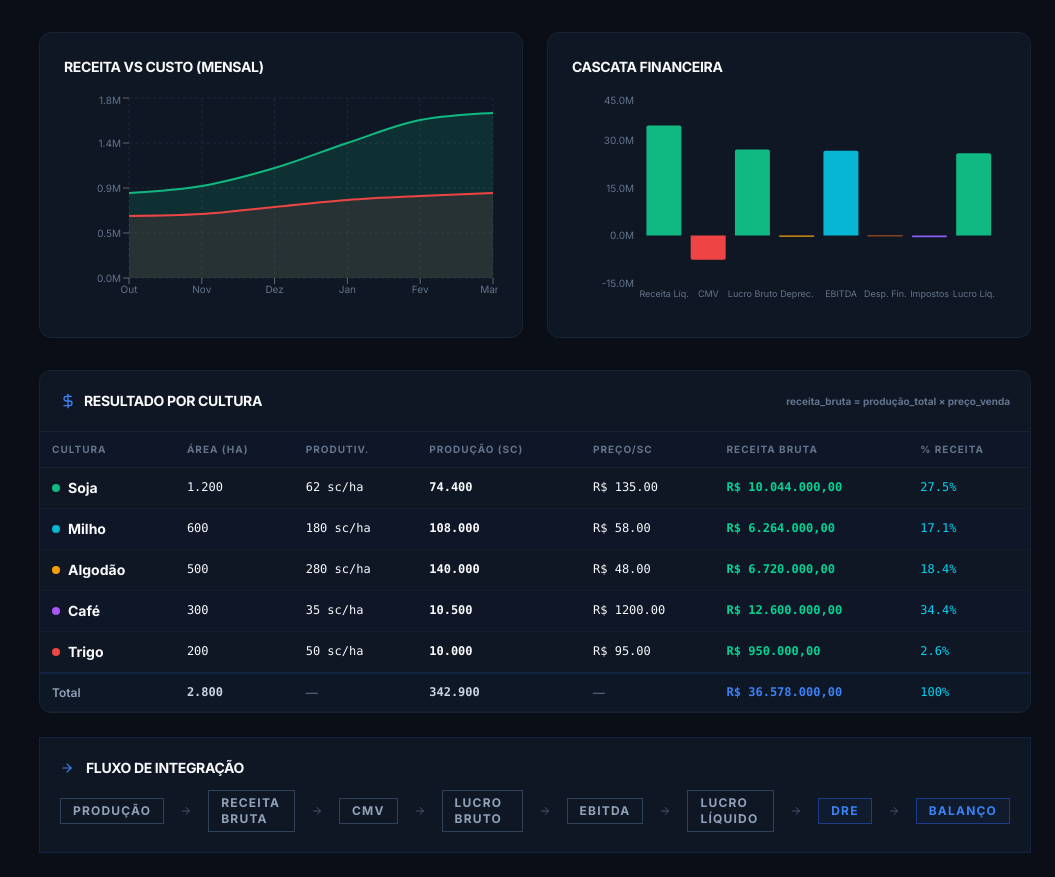
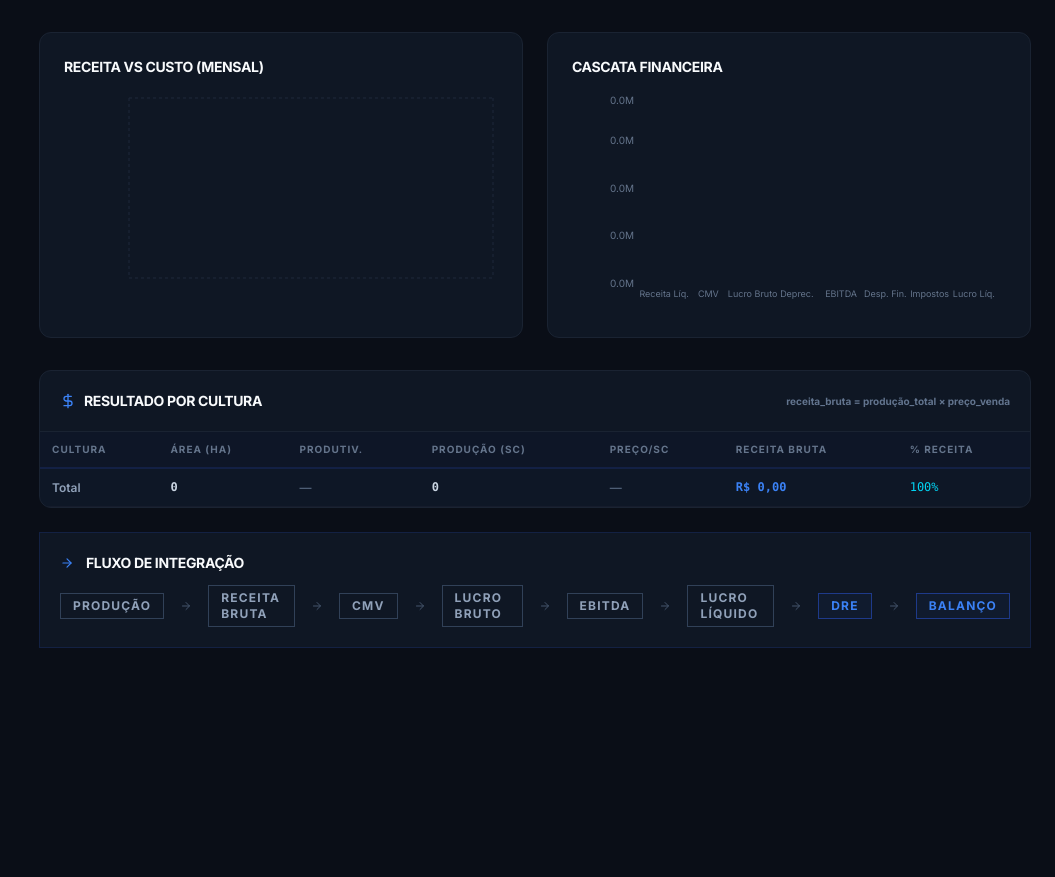
Before and after one commit to Ebwolff/grabal, a Next.js app in the folder frontend/: page /consolidation in a window 1280 px wide. Shown: the part 934-1811 px from the top of the page, without its empty margins (225-1280 px from the left). After the commit the page ends 1606 px from the top, so only its background shows below. Built offline with nearby package versions, Linux system fonts and the light colour scheme.

Commit message:
feat: remove all mock/fictitious data from pages - clean slate for production

```diff
--- a/frontend/src/app/consolidation/page.tsx
+++ b/frontend/src/app/consolidation/page.tsx
@@ -15,33 +15,20 @@ import {
   AreaChart, Area, CartesianGrid, PieChart, Pie, Cell as PieCell
 } from 'recharts';
 
-// Simulated consolidated data from all modules
-const productionData = [
-  { cultura: 'Soja', area: 1200, produtividade: 62, precoVenda: 135 },
-  { cultura: 'Milho', area: 600, produtividade: 180, precoVenda: 58 },
-  { cultura: 'Algodão', area: 500, produtividade: 280, precoVenda: 48 },
-  { cultura: 'Café', area: 300, produtividade: 35, precoVenda: 1200 },
-  { cultura: 'Trigo', area: 200, produtividade: 50, precoVenda: 95 },
-];
+// Data will come from Supabase
+const productionData: Array<{ cultura: string; area: number; produtividade: number; precoVenda: number }> = [];
 
 const cmvComponents = {
-  insumos: 3093180, servicos: 1543000, maoDeObra: 891480,
-  armazenagem: 910000, despesas: 575800, consultoria: 124500, frete: 485000,
+  insumos: 0, servicos: 0, maoDeObra: 0,
+  armazenagem: 0, despesas: 0, consultoria: 0, frete: 0,
 };
 const cmvTotal = Object.values(cmvComponents).reduce((s, v) => s + v, 0);
 
-const depreciation = 380000;
-const financialExpenses = 245000;
-const taxes = 520000;
+const depreciation = 0;
+const financialExpenses = 0;
+const taxes = 0;
 
-const monthlyData = [
-  { mes: 'Out', receita: 850000, custo: 620000 },
-  { mes: 'Nov', receita: 920000, custo: 640000 },
-  { mes: 'Dez', receita: 1100000, custo: 710000 },
-  { mes: 'Jan', receita: 1350000, custo: 780000 },
-  { mes: 'Fev', receita: 1580000, custo: 820000 },
-  { mes: 'Mar', receita: 1650000, custo: 850000 },
-];
+const monthlyData: Array<{ mes: string; receita: number; custo: number }> = [];
 
 const cultureColors = ['#10b981', '#06b6d4', '#f59e0b', '#a855f7', '#ef4444'];
 
--- a/frontend/src/app/cpr/page.tsx
+++ b/frontend/src/app/cpr/page.tsx
@@ -49,16 +49,7 @@ function riskLevel(pct: number): { label: string; color: string; icon: typeof Sh
   return { label: 'Crítico', color: '#ef4444', icon: AlertCircle };
 }
 
-const initialData: CPR[] = [
-  { id: '1', cultura: 'Soja', volumeComprometido: 40000, unidade: 'sc', valor: 5400000, vencimento: '2025-09', comprador: 'Cargill', status: 'vigente' },
-  { id: '2', cultura: 'Soja', volumeComprometido: 15000, unidade: 'sc', valor: 2025000, vencimento: '2025-06', comprador: 'Bunge', status: 'proximo' },
-  { id: '3', cultura: 'Milho', volumeComprometido: 60000, unidade: 'sc', valor: 3480000, vencimento: '2025-08', comprador: 'ADM', status: 'vigente' },
-  { id: '4', cultura: 'Milho', volumeComprometido: 20000, unidade: 'sc', valor: 1160000, vencimento: '2025-04', comprador: 'Dreyfus', status: 'proximo' },
-  { id: '5', cultura: 'Algodão', volumeComprometido: 4000, unidade: 'fardos', valor: 4800000, vencimento: '2026-01', comprador: 'Olam Agri', status: 'vigente' },
-  { id: '6', cultura: 'Café', volumeComprometido: 3500, unidade: 'sc', valor: 4200000, vencimento: '2025-11', comprador: 'Nestlé', status: 'vigente' },
-  { id: '7', cultura: 'Trigo', volumeComprometido: 5000, unidade: 'sc', valor: 475000, vencimento: '2025-03', comprador: 'Bunge', status: 'vencida' },
-  { id: '8', cultura: 'Soja', volumeComprometido: 10000, unidade: 'sc', valor: 1350000, vencimento: '2024-12', comprador: 'Amaggi', status: 'liquidada' },
-];
+const initialData: CPR[] = [];
 
 function gerarId() { return Math.random().toString(36).substring(2, 9); }
 
--- a/frontend/src/app/page.tsx
+++ b/frontend/src/app/page.tsx
@@ -8,15 +8,7 @@ import { cn } from '@/lib/utils';
 import { ShieldCheck, TrendingUp, DollarSign, LandPlot, ArrowRight } from 'lucide-react';
 import { motion } from 'framer-motion';
 
-const cashFlowData = [
-  { name: 'Jan', receita: 4000000, custos: 2400000 },
-  { name: 'Fev', receita: 3000000, custos: 1398000 },
-  { name: 'Mar', receita: 2000000, custos: 2800000 },
-  { name: 'Abr', receita: 2780000, custos: 3908000 },
-  { name: 'Mai', receita: 1890000, custos: 1800000 },
-  { name: 'Jun', receita: 2390000, custos: 1800000 },
-  { name: 'Jul', receita: 3490000, custos: 2300000 },
-];
+const cashFlowData: Array<{ name: string; receita: number; custos: number }> = [];
 
 export default function Dashboard() {
   return (
--- a/frontend/src/app/producers/page.tsx
+++ b/frontend/src/app/producers/page.tsx
@@ -8,12 +8,7 @@ import { cn } from '@/lib/utils';
 import { Plus, Search, Filter, MoreVertical, Edit2, Trash2 } from 'lucide-react';
 import { motion } from 'framer-motion';
 
-const producers = [
-  { id: 1, name: 'João Silva', doc: '123.456.789-00', city: 'Sorriso', state: 'MT', rating: 'A+', farms: 3 },
-  { id: 2, name: 'Fazenda Rio Doce S/A', doc: '00.123.456/0001-99', city: 'Rio Verde', state: 'GO', rating: 'B-', farms: 12 },
-  { id: 3, name: 'Carlos Agronegócios', doc: '321.654.987-11', city: 'Uberlândia', state: 'MG', rating: 'A', farms: 5 },
-  { id: 4, name: 'Ana Pereira', doc: '987.654.321-22', city: 'Cascavel', state: 'PR', rating: 'C', farms: 2 },
-];
+const producers: Array<{ id: number; name: string; doc: string; city: string; state: string; rating: string; farms: number }> = [];
 
 export default function ProducersPage() {
   const { isPrivate } = usePrivacy();
--- a/frontend/src/app/production/page.tsx
+++ b/frontend/src/app/production/page.tsx
@@ -13,6 +13,7 @@ import {
 } from 'lucide-react';
 import { motion, AnimatePresence } from 'framer-motion';
 import { BarChart, Bar, XAxis, YAxis, Tooltip, ResponsiveContainer, CartesianGrid, Cell } from 'recharts';
+import { createClient } from '@/lib/supabase/client';
 
 interface ProducaoItem {
   id: string;
@@ -25,19 +26,6 @@ interface ProducaoItem {
   produtor: string;
   status: 'colhido' | 'em_campo' | 'planejado';
 }
-
-const mockData: ProducaoItem[] = [
-  { id: '1', safra: '2024/25', cultura: 'Soja', areaPlantada: 800, produtividade: 62, producaoTotal: 49600, fazenda: 'Fazenda São João', produtor: 'João Silva', status: 'em_campo' },
-  { id: '2', safra: '2024/25', cultura: 'Milho', areaPlantada: 400, produtividade: 180, producaoTotal: 72000, fazenda: 'Fazenda São João', produtor: 'João Silva', status: 'em_campo' },
-  { id: '3', safra: '2024/25', cultura: 'Algodão', areaPlantada: 1200, produtividade: 280, producaoTotal: 336000, fazenda: 'Fazenda Rio Doce', produtor: 'Fazenda Rio Doce S/A', status: 'planejado' },
-  { id: '4', safra: '2024/25', cultura: 'Soja', areaPlantada: 2100, produtividade: 58, producaoTotal: 121800, fazenda: 'Fazenda Rio Doce', produtor: 'Fazenda Rio Doce S/A', status: 'em_campo' },
-  { id: '5', safra: '2023/24', cultura: 'Soja', areaPlantada: 750, produtividade: 65, producaoTotal: 48750, fazenda: 'Fazenda São João', produtor: 'João Silva', status: 'colhido' },
-  { id: '6', safra: '2023/24', cultura: 'Milho', areaPlantada: 350, produtividade: 175, producaoTotal: 61250, fazenda: 'Fazenda São João', produtor: 'João Silva', status: 'colhido' },
-  { id: '7', safra: '2023/24', cultura: 'Café', areaPlantada: 200, produtividade: 40, producaoTotal: 8000, fazenda: 'Fazenda Boa Vista', produtor: 'Carlos Agronegócios', status: 'colhido' },
-  { id: '8', safra: '2023/24', cultura: 'Soja', areaPlantada: 2000, produtividade: 60, producaoTotal: 120000, fazenda: 'Fazenda Rio Doce', produtor: 'Fazenda Rio Doce S/A', status: 'colhido' },
-  { id: '9', safra: '2024/25', cultura: 'Café', areaPlantada: 220, produtividade: 42, producaoTotal: 9240, fazenda: 'Fazenda Boa Vista', produtor: 'Carlos Agronegócios', status: 'em_campo' },
-  { id: '10', safra: '2024/25', cultura: 'Trigo', areaPlantada: 300, produtividade: 48, producaoTotal: 14400, fazenda: 'Fazenda Santa Maria', produtor: 'Ana Pereira', status: 'planejado' },
-];
 
 const statusConfig = {
   colhido: { label: 'Colhido', color: 'text-success', bg: 'bg-success/10 border-success/30' },
@@ -53,7 +41,7 @@ const cultureColors: Record<string, string> = {
 export default function ProductionPage() {
   const { isPrivate } = usePrivacy();
   const { safra, fazenda, cultura } = useGlobalFilter();
-  const [data, setData] = useState(mockData);
+  const [data, setData] = useState<ProducaoItem[]>([]);
   const [editingId, setEditingId] = useState<string | null>(null);
   const [editValues, setEditValues] = useState({ areaPlantada: '', produtividade: '' });
 
--- a/frontend/src/app/storage/page.tsx
+++ b/frontend/src/app/storage/page.tsx
@@ -29,18 +29,7 @@ const tipoConfig = {
   terceiro: { label: 'Terceiro', color: 'text-orange-400', bg: 'bg-orange-950/40 border-orange-800', icon: Building2, pieColor: '#f59e0b' },
 };
 
-const initialData: Armazenagem[] = [
-  { id: '1', cultura: 'Soja', tipo: 'proprio', descricao: 'Silo metálico - Fazenda São João', capacidade: 50000, custo: 85000, safra: '2024/25' },
-  { id: '2', cultura: 'Soja', tipo: 'terceiro', descricao: 'Armazém geral - Cooperativa Central', capacidade: 30000, custo: 120000, safra: '2024/25' },
-  { id: '3', cultura: 'Milho', tipo: 'proprio', descricao: 'Silo graneleiro - Fazenda São João', capacidade: 25000, custo: 42000, safra: '2024/25' },
-  { id: '4', cultura: 'Milho', tipo: 'terceiro', descricao: 'Terminal portuário - Paranaguá', capacidade: 40000, custo: 195000, safra: '2024/25' },
-  { id: '5', cultura: 'Algodão', tipo: 'terceiro', descricao: 'Armazém algodoeiro - Rondonópolis', capacidade: 80000, custo: 310000, safra: '2024/25' },
-  { id: '6', cultura: 'Algodão', tipo: 'proprio', descricao: 'Galpão coberto - Fazenda Rio Doce', capacidade: 20000, custo: 38000, safra: '2024/25' },
-  { id: '7', cultura: 'Café', tipo: 'proprio', descricao: 'Tulha seca - Fazenda Boa Vista', capacidade: 5000, custo: 15000, safra: '2024/25' },
-  { id: '8', cultura: 'Café', tipo: 'terceiro', descricao: 'Armazém certificado - Exportadora', capacidade: 8000, custo: 48000, safra: '2024/25' },
-  { id: '9', cultura: 'Soja', tipo: 'proprio', descricao: 'Silo bag (emergência)', capacidade: 15000, custo: 22000, safra: '2023/24' },
-  { id: '10', cultura: 'Trigo', tipo: 'terceiro', descricao: 'Moinho parceiro - armazenagem', capacidade: 10000, custo: 35000, safra: '2024/25' },
-];
+const initialData: Armazenagem[] = [];
 
 const culturasDisponiveis = ['Soja', 'Milho', 'Algodão', 'Café', 'Trigo'];
 
```
